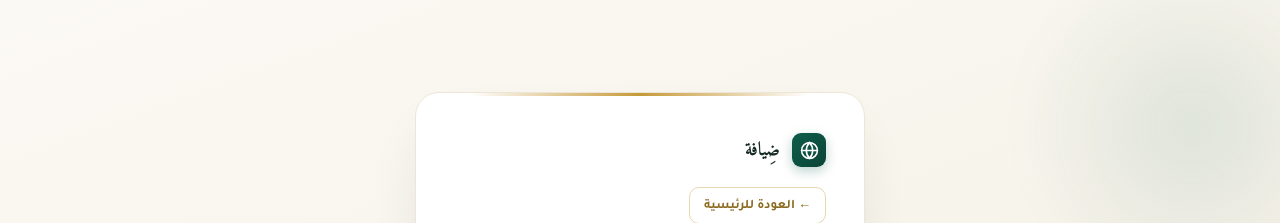
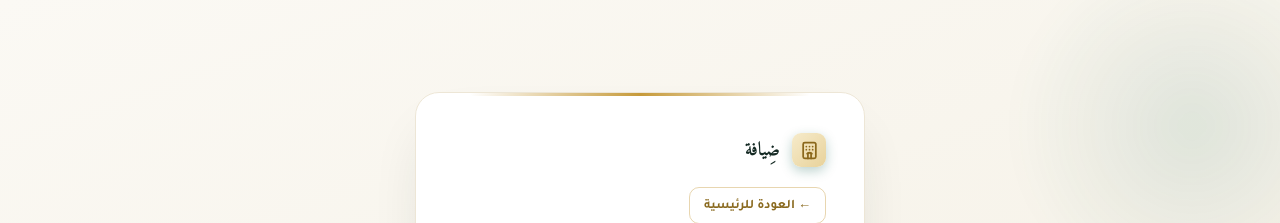
Before and after one commit to Ahmadhalabi2/Dhiyafa, a React (Create React App) app: page /signup in a window 1280 px wide. Shown: the top 223 px of the page. Built offline with nearby package versions, Linux system fonts and the light colour scheme.

Commit message:
fix login.tsx

```diff
--- a/src/pages/SignupPage.tsx
+++ b/src/pages/SignupPage.tsx
@@ -2,7 +2,7 @@ import { useState, useRef, useEffect } from 'react';
 import { useNavigate, Link } from 'react-router-dom';
 import { useAuthStore } from '../store/authStore';
 import {
-  Globe, Eye, EyeOff, AlertCircle, CheckCircle,
+  Hotel, Eye, EyeOff, AlertCircle, CheckCircle,
   Mail, ArrowRight, RotateCcw, UserPlus,
 } from 'lucide-react';
 
@@ -276,7 +276,7 @@ export default function SignupPage() {
 
         {/* Logo */}
         <div style={S.logo}>
-          <div style={S.logoMark}><Globe size={19} color="#fff" /></div>
+          <div style={S.logoMark}><Hotel size={19} color="#8B681B" strokeWidth={2.2} /></div>
           <span style={S.logoText}>ضِيافة</span>
         </div>
 
@@ -528,7 +528,7 @@ const S: Record<string, React.CSSProperties> = {
   },
   logo:     { display: 'flex', alignItems: 'center', gap: 12, marginBottom: 20 },
   logoMark: {
-    width: 34, height: 34, background: 'linear-gradient(135deg,#0E5C4A,#0A4437)',
+    width: 34, height: 34, background: 'linear-gradient(135deg,#F6EBCB,#E8D29A)',
     borderRadius: 9, display: 'flex', alignItems: 'center', justifyContent: 'center',
     boxShadow: '0 4px 12px rgba(14,92,74,0.28)',
   },
```
